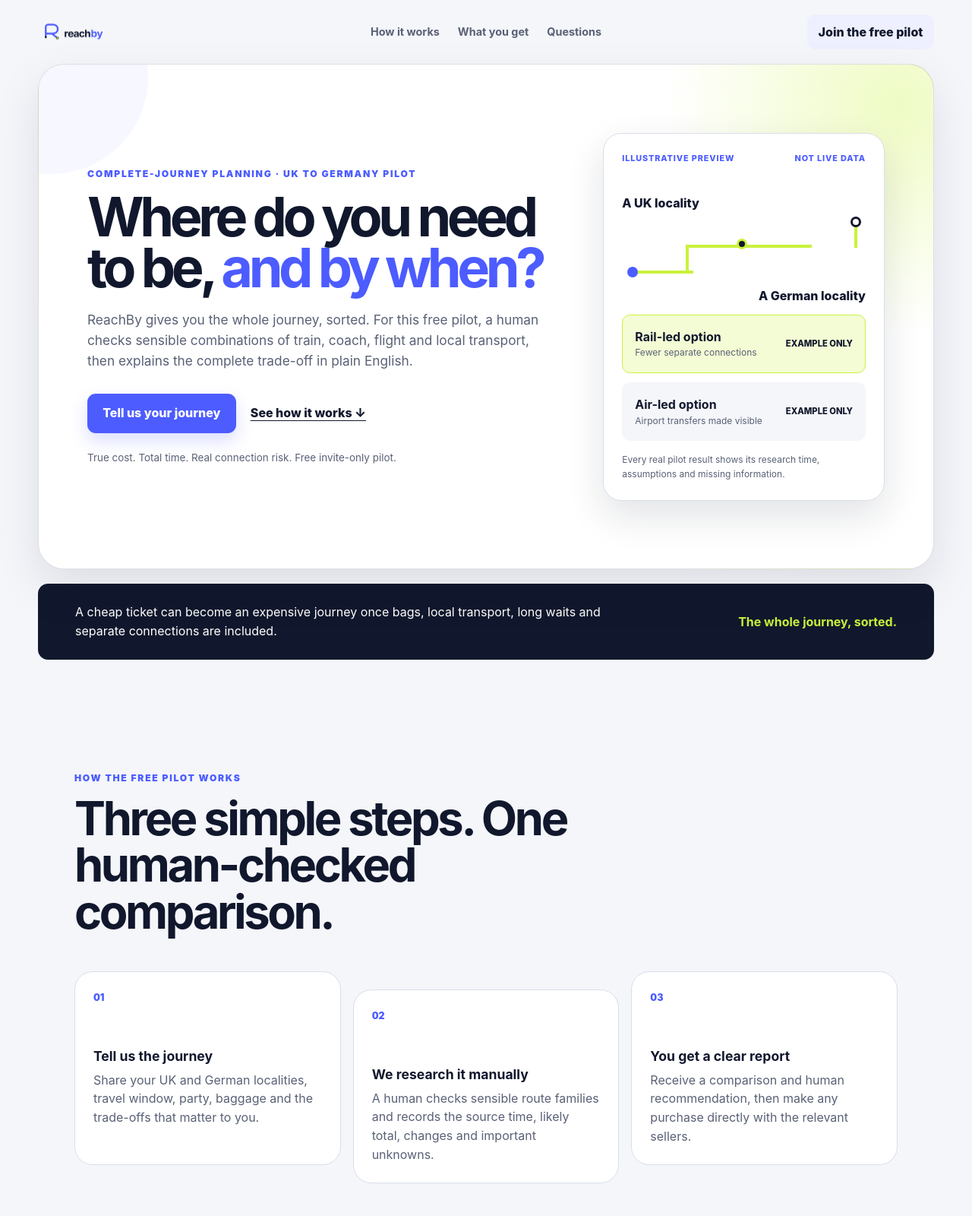
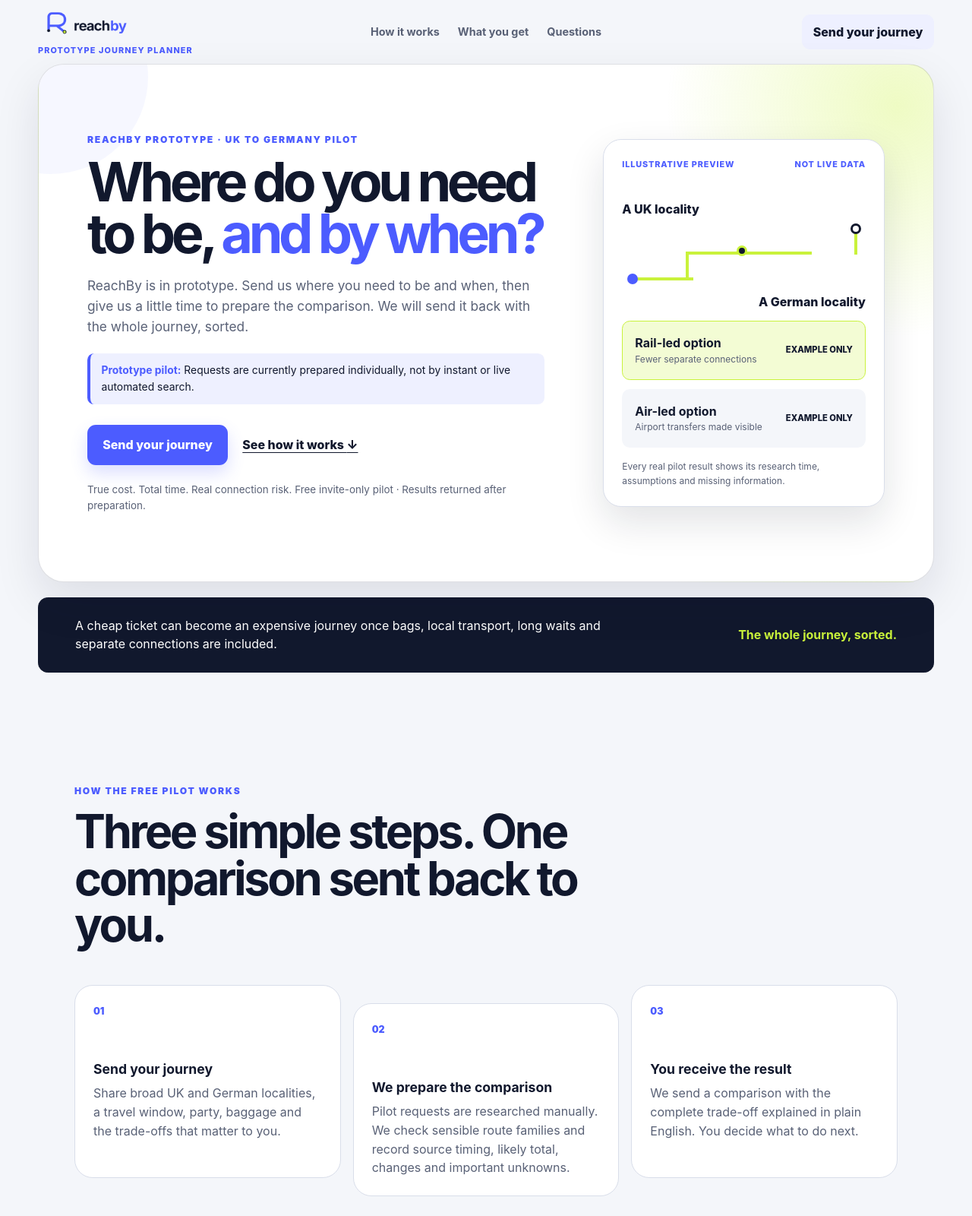
Before and after one commit to dwerner95/reachby-site, a plain HTML site: page index.html in a window 1280 px wide. Shown: the top 1600 px of the page at 76% size. Drawn offline with Linux system fonts and the light colour scheme.

Commit message:
feat: refresh prototype positioning and brand

```diff
--- a/index.html
+++ b/index.html
@@ -10,41 +10,45 @@
     <meta name="referrer" content="no-referrer">
     <meta
       name="description"
-      content="ReachBy is testing a human-researched way to compare complete UK-to-Germany journeys. Join the free invite-only pilot."
+      content="ReachBy is a UK-to-Germany journey-planning prototype. Send your journey request, give us a little time to prepare the comparison, and we will send it back."
     >
-    <title>ReachBy — Human-researched UK to Germany journeys</title>
+    <title>ReachBy — Prototype journey comparisons | UK to Germany</title>
     <link rel="stylesheet" href="styles.css">
   </head>
   <body>
     <a class="skip-link" href="#main-content">Skip to content</a>
 
     <header class="site-header">
-      <a class="brand-logo" href="#top" aria-label="ReachBy home">
-        <img src="assets/reachby-logo-primary.png" width="240" height="52" alt="ReachBy">
-      </a>
+      <div class="brand-lockup">
+        <a class="brand-logo" href="#top" aria-label="ReachBy home">
+          <img src="assets/reachby-logo-primary.png" width="240" height="52" alt="ReachBy">
+        </a>
+        <span class="brand-caption">Prototype journey planner</span>
+      </div>
       <nav aria-label="Primary navigation">
         <a href="#how-it-works">How it works</a>
         <a href="#what-you-get">What you get</a>
         <a href="#questions">Questions</a>
       </nav>
-      <a class="button button-small" href="mailto:dominik@reachby.app?subject=ReachBy%20free%20pilot">Join the free pilot</a>
+      <a class="button button-small" href="mailto:dominik@reachby.app?subject=ReachBy%20free%20pilot">Send your journey</a>
     </header>
 
     <main id="main-content">
       <section class="hero" id="top">
         <div class="hero-copy">
-          <p class="eyebrow">Complete-journey planning · UK to Germany pilot</p>
+          <p class="eyebrow">ReachBy prototype · UK to Germany pilot</p>
           <h1>Where do you need to be, <span class="hero-highlight">and by when?</span></h1>
           <p class="hero-lede">
-            ReachBy gives you the whole journey, sorted. For this free pilot, a
-            human checks sensible combinations of train, coach, flight and local
-            transport, then explains the complete trade-off in plain English.
+            ReachBy is in prototype. Send us where you need to be and when, then
+            give us a little time to prepare the comparison. We will send it back
+            with the whole journey, sorted.
           </p>
+          <p class="request-note"><strong>Prototype pilot:</strong> Requests are currently prepared individually, not by instant or live automated search.</p>
           <div class="hero-actions">
-            <a class="button button-primary" href="mailto:dominik@reachby.app?subject=My%20ReachBy%20journey">Tell us your journey</a>
+            <a class="button button-primary" href="mailto:dominik@reachby.app?subject=My%20ReachBy%20journey">Send your journey</a>
             <a class="text-link" href="#how-it-works">See how it works <span aria-hidden="true">↓</span></a>
           </div>
-          <p class="trust-line">True cost. Total time. Real connection risk. Free invite-only pilot.</p>
+          <p class="trust-line">True cost. Total time. Real connection risk. Free invite-only pilot · Results returned after preparation.</p>
         </div>
 
         <aside class="journey-card" aria-label="Illustrative comparison preview">
@@ -94,23 +98,23 @@
       <section class="section" id="how-it-works" aria-labelledby="how-title">
         <div class="section-heading narrow-heading">
           <p class="eyebrow">How the free pilot works</p>
-          <h2 id="how-title">Three simple steps. One human-checked comparison.</h2>
+          <h2 id="how-title">Three simple steps. One comparison sent back to you.</h2>
         </div>
         <ol class="steps">
           <li>
             <span class="step-number">01</span>
-            <h3>Tell us the journey</h3>
-            <p>Share your UK and German localities, travel window, party, baggage and the trade-offs that matter to you.</p>
+            <h3>Send your journey</h3>
+            <p>Share broad UK and German localities, a travel window, party, baggage and the trade-offs that matter to you.</p>
           </li>
           <li>
             <span class="step-number">02</span>
-            <h3>We research it manually</h3>
-            <p>A human checks sensible route families and records the source time, likely total, changes and important unknowns.</p>
+            <h3>We prepare the comparison</h3>
+            <p>Pilot requests are researched manually. We check sensible route families and record source timing, likely total, changes and important unknowns.</p>
           </li>
           <li>
             <span class="step-number">03</span>
-            <h3>You get a clear report</h3>
-            <p>Receive a comparison and human recommendation, then make any purchase directly with the relevant sellers.</p>
+            <h3>You receive the result</h3>
+            <p>We send a comparison with the complete trade-off explained in plain English. You decide what to do next.</p>
           </li>
         </ol>
       </section>
@@ -130,21 +134,21 @@
           <li><span aria-hidden="true">◷</span><strong>Elapsed time</strong><small>Waiting and transfers count, not only time in motion.</small></li>
           <li><span aria-hidden="true">⇄</span><strong>Connection risk</strong><small>Separate purchases and unclear terms are called out.</small></li>
           <li><span aria-hidden="true">▣</span><strong>Baggage treatment</strong><small>Included, additional and unknown bag costs are visible.</small></li>
-          <li><span aria-hidden="true">◎</span><strong>Human reasoning</strong><small>The recommendation explains its assumptions and limits.</small></li>
+          <li><span aria-hidden="true">◎</span><strong>Reasoned trade-off</strong><small>The comparison explains its assumptions and limits.</small></li>
         </ul>
       </section>
 
       <section class="pilot-callout" aria-labelledby="pilot-title">
         <div>
-          <p class="eyebrow">Help shape ReachBy</p>
-          <h2 id="pilot-title">Planning a UK-to-Germany trip?</h2>
+          <p class="eyebrow">Free prototype pilot</p>
+          <h2 id="pilot-title">Have a UK-to-Germany journey in mind?</h2>
           <p>
-            We are looking for a small number of friends to try the free manual
-            pilot and tell us whether the result is genuinely useful.
+            Send your journey request. We will take a little time to prepare the
+            comparison and send it back so you can tell us whether it is useful.
           </p>
         </div>
         <div class="callout-action">
-          <a class="button button-light" href="mailto:dominik@reachby.app?subject=My%20ReachBy%20journey">Tell us your journey</a>
+          <a class="button button-light" href="mailto:dominik@reachby.app?subject=My%20ReachBy%20journey">Send your journey</a>
           <span>dominik@reachby.app</span>
         </div>
       </section>
--- a/styles.css
+++ b/styles.css
@@ -98,9 +98,15 @@
   grid-template-columns: 1fr auto;
 }
 
+.brand-lockup {
+  display: grid;
+  gap: 0.3rem;
+  justify-items: start;
+}
+
 .brand-logo {
   display: block;
-  width: 150px;
+  width: 205px;
   min-width: 96px;
   line-height: 0;
 }
@@ -109,6 +115,14 @@
   display: block;
   width: 100%;
   height: auto;
+}
+
+.brand-caption {
+  color: var(--cobalt);
+  font-size: 0.68rem;
+  font-weight: 850;
+  letter-spacing: 0.1em;
+  text-transform: uppercase;
 }
 
 .hero {
@@ -196,6 +210,21 @@
 .hero-lede {
   max-width: 720px;
   margin-bottom: 1.8rem;
+}
+
+.request-note {
+  max-width: 720px;
+  margin: -0.45rem 0 1.7rem;
+  padding: 0.75rem 0.9rem;
+  color: var(--ink);
+  background: var(--cobalt-soft);
+  border-left: 4px solid var(--cobalt);
+  border-radius: 0.55rem;
+  font-size: 0.87rem;
+}
+
+.request-note strong {
+  color: var(--cobalt);
 }
 
 .hero-actions {
@@ -704,6 +733,14 @@
     grid-template-columns: 1fr auto;
   }
 
+  .brand-logo {
+    width: 174px;
+  }
+
+  .brand-caption {
+    font-size: 0.6rem;
+  }
+
   .hero {
     padding-inline: 1.15rem;
     border-radius: 1.3rem;
```
